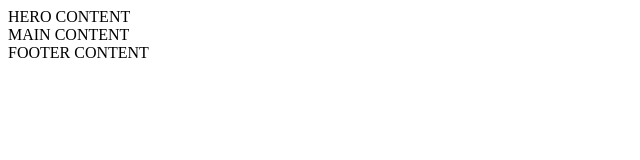
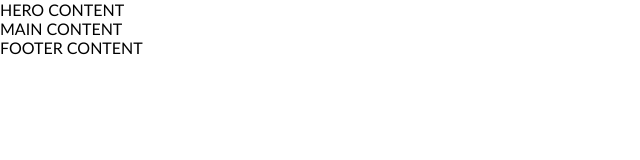
Before and after one commit to LauraTechnology/7-coming-soon, a website: page index.html in a window 1280 px wide. Shown: the whole page, without its empty margins (0-640 px from the left). Drawn offline with Linux system fonts and the light colour scheme.

Commit message:
added <link>'s

```diff
--- a/index.html
+++ b/index.html
@@ -4,7 +4,15 @@
     <meta charset="UTF-8">
     <meta http-equiv="X-UA-Compatible" content="IE=edge">
     <meta name="viewport" content="width=device-width, initial-scale=1.0">
-    <title>Document</title>
+    <title>Coming soon</title>
+    <link rel="stylesheet" href="./css/base/reset.css">
+    <link rel="stylesheet" href="./css/base/variables.css">
+    <link rel="stylesheet" href="./css/base/layout.css">
+    <link rel="stylesheet" href="./css/components/button.css">
+    <link rel="stylesheet" href="./css/components/clock.css">
+    <link rel="stylesheet" href="./css/components/form.css">
+    <link rel="stylesheet" href="./css/components/mouse.css">
+    <link rel="stylesheet" href="./css/components/progress-bar.css">
 </head>
 <body>
     <div>
```
